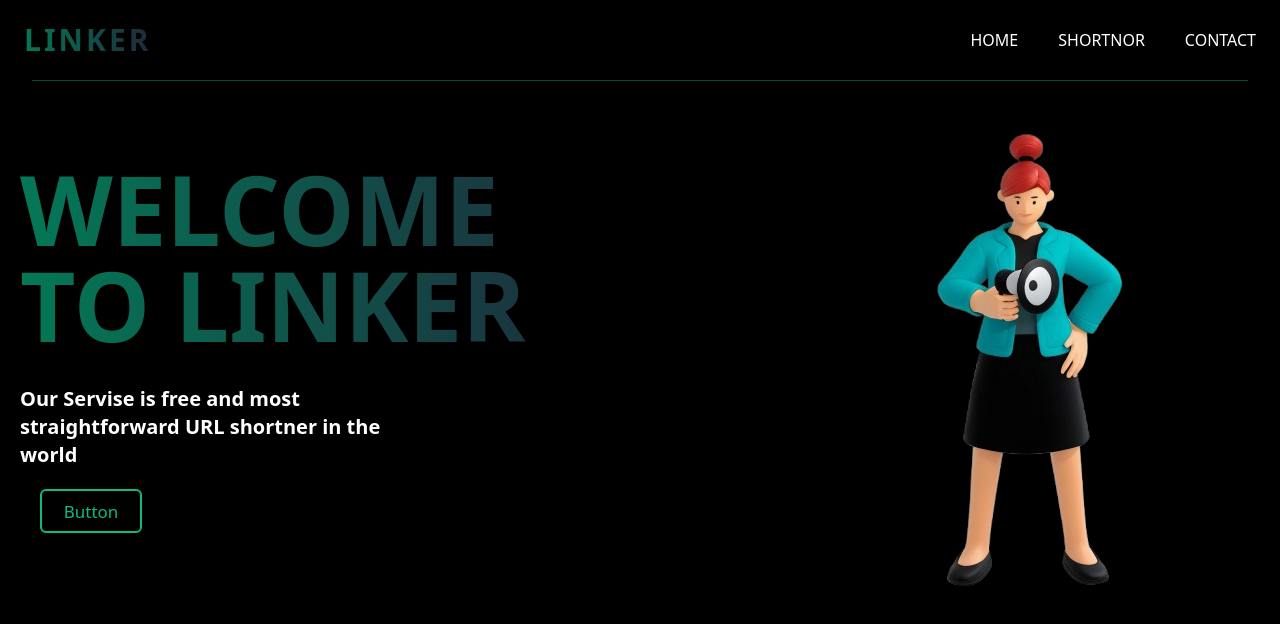
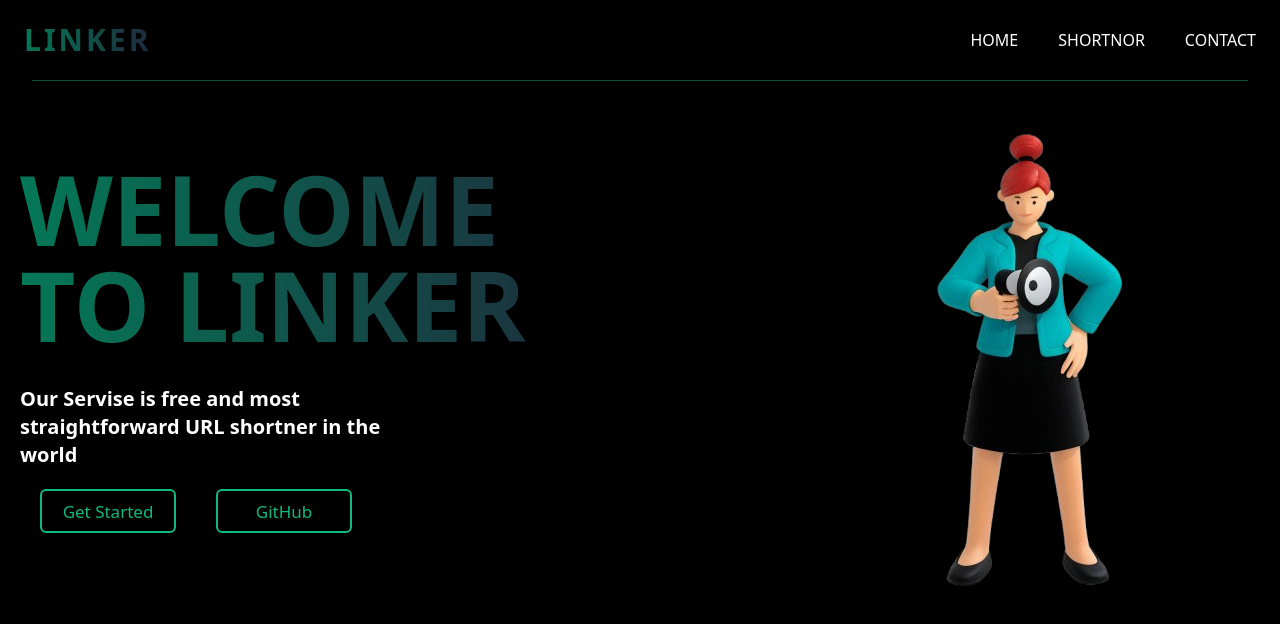
Before and after one commit to MANI-WEBDEVE/Linker-app, a Next.js app: page / in a window 1280 px wide. Shown: the top 624 px of the page. Built offline with nearby package versions, Linux system fonts and the light colour scheme.

Commit message:
landing-page-cutomize

```diff
--- a/src/components/LandigPage.tsx
+++ b/src/components/LandigPage.tsx
@@ -1,5 +1,4 @@
-
-"use client"
+"use client";
 import Image from "next/image";
 import React from "react";
 import styled from "styled-components";
@@ -13,9 +12,14 @@ const LandigPage = () => {
         <p className="text-white text-xl font-semibold mt-8 w-[70%]">
           Our Servise is free and most straightforward URL shortner in the world
         </p>
-        <StyledWrapper>
-      <button>Button</button>
-    </StyledWrapper>
+        <div className="flex items-center">
+          <StyledWrapper>
+            <button>Get Started</button>
+          </StyledWrapper>
+          <StyledWrapper>
+            <button>GitHub</button>
+          </StyledWrapper>
+        </div>
       </div>
       <div className=" flex justify-end items-start mt-10  w-full">
         <Image src={"/vector.png"} alt="vector" height={200} width={500} />
@@ -27,11 +31,11 @@ const LandigPage = () => {
 export default LandigPage;
 
 const StyledWrapper = styled.div`
-    button {
-    --color: #10B981;  /* Changed to emerald-500 to match gradient */
+  button {
+    --color: #10b981; /* Changed to emerald-500 to match gradient */
     font-family: inherit;
     display: inline-block;
-    width: 6em;
+    width: 8em;
     height: 2.6em;
     line-height: 2.5em;
     overflow: hidden;
@@ -43,12 +47,17 @@ const StyledWrapper = styled.div`
     border: 2px solid var(--color);
     border-radius: 6px;
     position: relative;
+    padding:
   }
 
   button::before {
     position: absolute;
     content: "";
-    background: linear-gradient(to right, #047857, #1e293b); /* Match heading gradient */
+    background: linear-gradient(
+      to right,
+      #047857,
+      #1e293b
+    ); /* Match heading gradient */
     width: 150px;
     height: 200px;
     z-index: -1;
@@ -66,7 +75,7 @@ const StyledWrapper = styled.div`
   }
 
   button:hover::before {
-    top: -30px;
-    left: -30px;
+    top: -50px;
+    left: -10px;
   }
 `;
```
